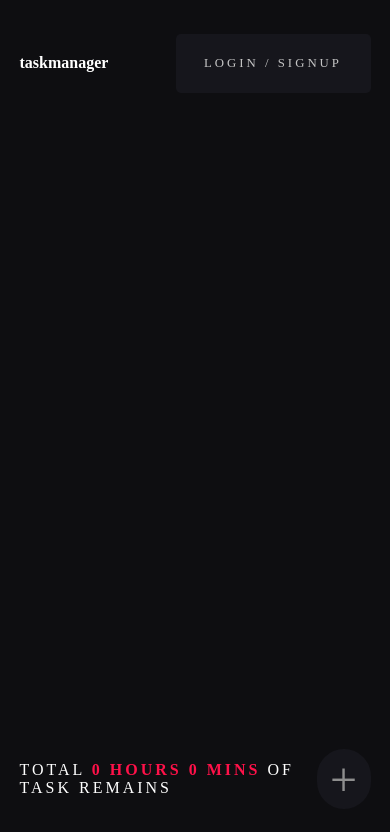
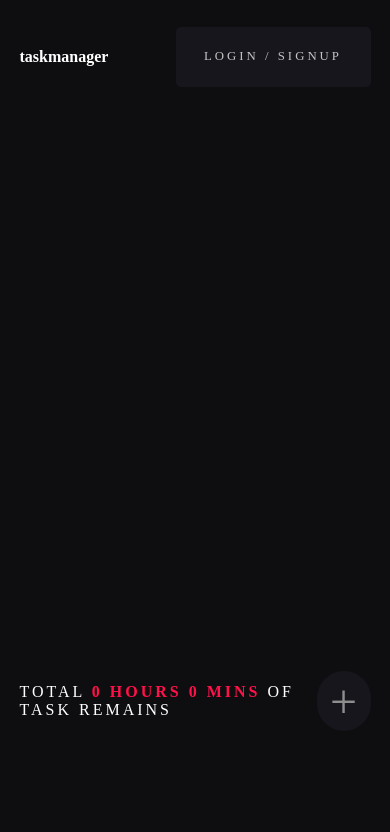
Before and after one commit to miri-san-so/taskmanager, a plain HTML site: page index.html in a window 390 px wide. Drawn offline with Linux system fonts and the light colour scheme.

Commit message:
Update style.css

```diff
--- a/style.css
+++ b/style.css
@@ -328,6 +328,10 @@ input[type=number]::-webkit-outer-spin-button {
 
 
 @media (max-width: 768px) {
+
+  .main{
+    height: 90vh;
+  }
   .left {
     width: 80vw;
   }
@@ -340,7 +344,7 @@ input[type=number]::-webkit-outer-spin-button {
   }
 
   .mid {
-    padding: 5%;
+    margin-right: 5%;
   }
   .task-card {
     width: 95% !important;
```
